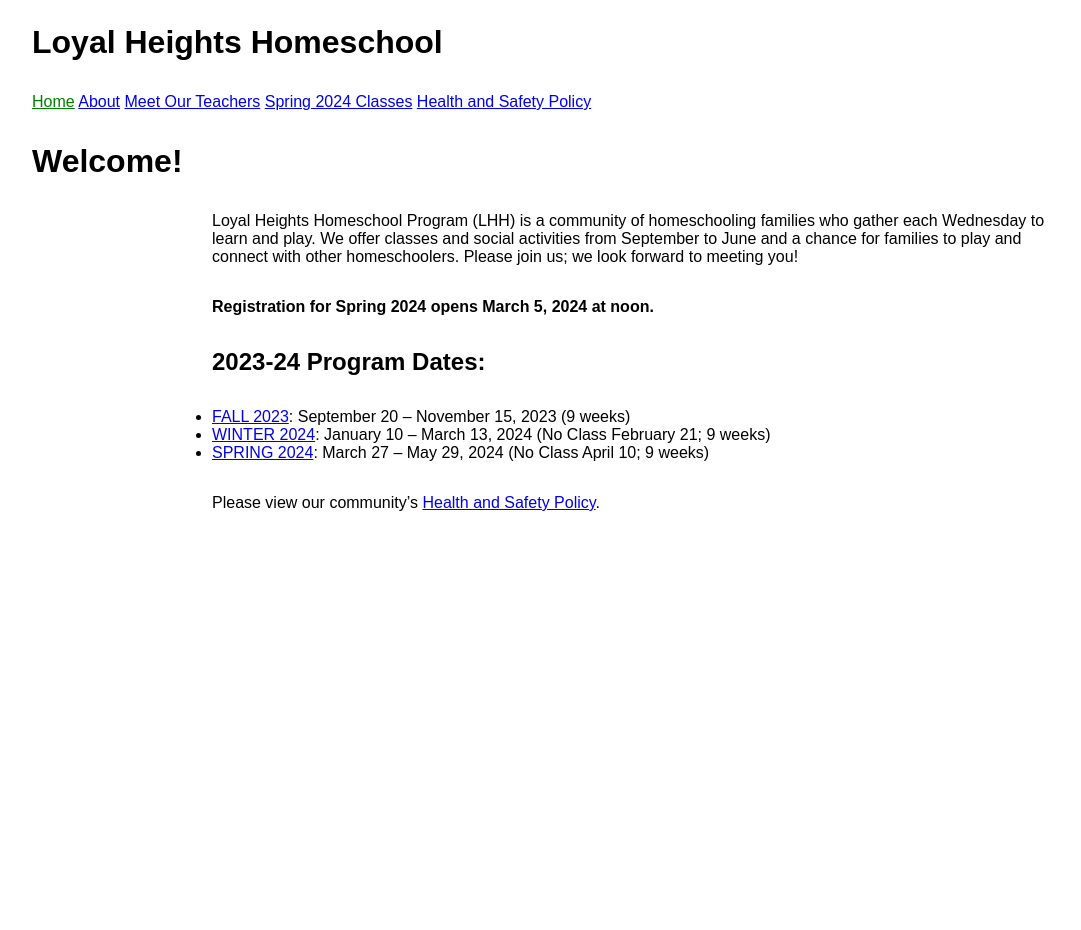
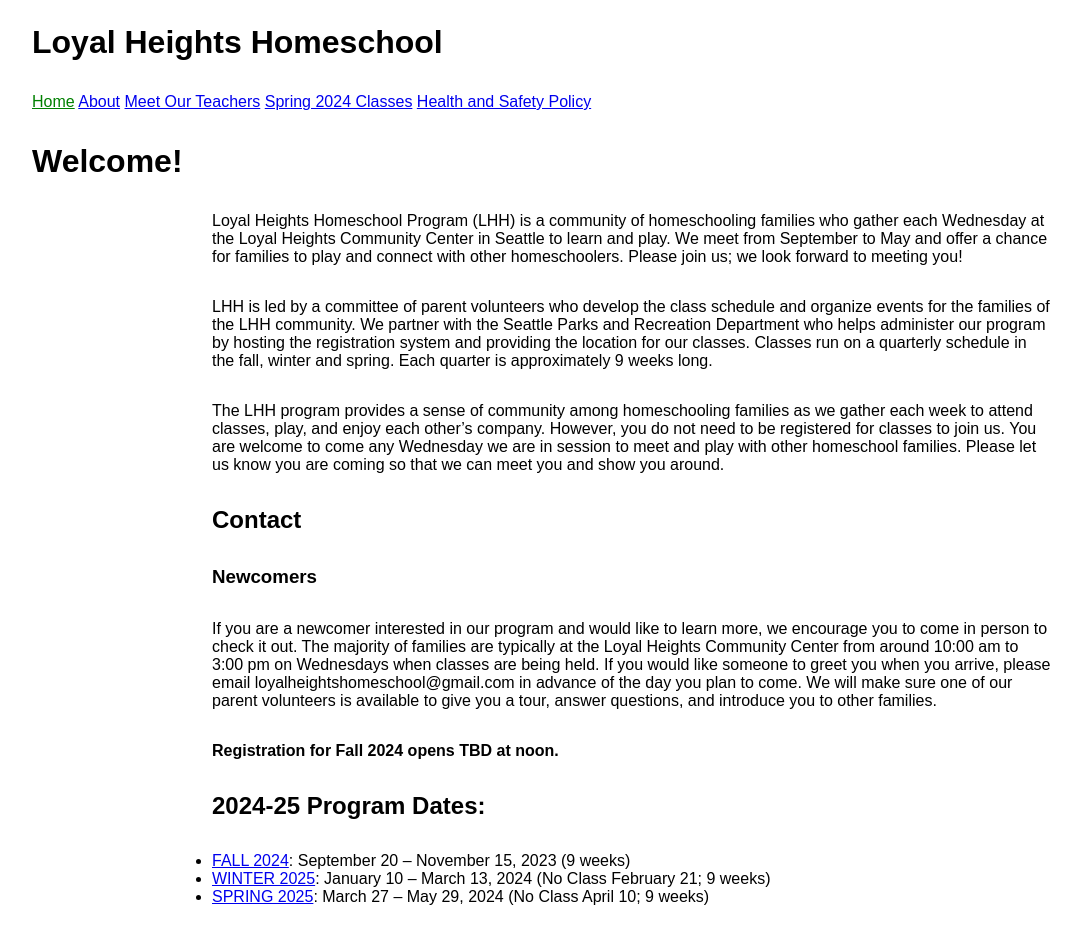
Before and after one commit to loyalheightshomeschool/loyalheightshomeschool.github.io, a Jekyll site: the page built from index.md, in a window 1280 px wide. Shown: the whole page, without its empty margins (8-1089 px from the left). Built offline with Jekyll 4.4.1, drawn with Linux system fonts in a browser that asks for light colours; before the commit the page ends 900 px from its top, so only the background shows below that.

Commit message:
Update index.md

```diff
--- a/index.md
+++ b/index.md
@@ -1,14 +1,22 @@
 ---
 title: Welcome!
 ---
-Loyal Heights Homeschool Program (LHH) is a community of homeschooling families who gather each Wednesday to learn and play. We offer classes and social activities from September to June and a chance for families to play and connect with other homeschoolers. Please join us; we look forward to meeting you!
+Loyal Heights Homeschool Program (LHH) is a community of homeschooling families who gather each Wednesday at the Loyal Heights Community Center in Seattle to learn and play. We meet from September to May and offer a chance for families to play and connect with other homeschoolers. Please join us; we look forward to meeting you!
 
-**Registration for Spring 2024 opens March 5, 2024 at noon.**
+LHH is led by a committee of parent volunteers who develop the class schedule and organize events for the families of the LHH community. We partner with the Seattle Parks and Recreation Department who helps administer our program by hosting the registration system and providing the location for our classes. Classes run on a quarterly schedule in the fall, winter and spring. Each quarter is approximately 9 weeks long.
 
-## 2023-24 Program Dates:
+The LHH program provides a sense of community among homeschooling families as we gather each week to attend classes, play, and enjoy each other’s company. However, you do not need to be registered for classes to join us. You are welcome to come any Wednesday we are in session to meet and play with other homeschool families. Please let us know you are coming so that we can meet you and show you around.
 
-- [FALL 2023]({% link _quarters/fall-2023-classes.html %}): September 20 – November 15, 2023 (9 weeks)
-- [WINTER 2024]({% link _quarters/winter-2024-classes.html %}): January 10 – March 13, 2024 (No Class February 21; 9 weeks)
-- [SPRING 2024]({% link _quarters/spring-2024-classes.html %}): March 27 – May 29, 2024 (No Class April 10; 9 weeks)
+## Contact
 
-Please view our community’s [Health and Safety Policy]({% link health-and-safety-policy.md %}).
+### Newcomers
+
+If you are a newcomer interested in our program and would like to learn more, we encourage you to come in person to check it out. The majority of families are typically at the Loyal Heights Community Center from around 10:00 am to 3:00 pm on Wednesdays when classes are being held. If you would like someone to greet you when you arrive, please email loyalheightshomeschool@gmail.com in advance of the day you plan to come. We will make sure one of our parent volunteers is available to give you a tour, answer questions, and introduce you to other families.
+
+**Registration for Fall 2024 opens TBD at noon.**
+
+## 2024-25 Program Dates:
+
+- [FALL 2024]({% link _quarters/fall-2023-classes.html %}): September 20 – November 15, 2023 (9 weeks)
+- [WINTER 2025]({% link _quarters/winter-2024-classes.html %}): January 10 – March 13, 2024 (No Class February 21; 9 weeks)
+- [SPRING 2025]({% link _quarters/spring-2024-classes.html %}): March 27 – May 29, 2024 (No Class April 10; 9 weeks)
```
